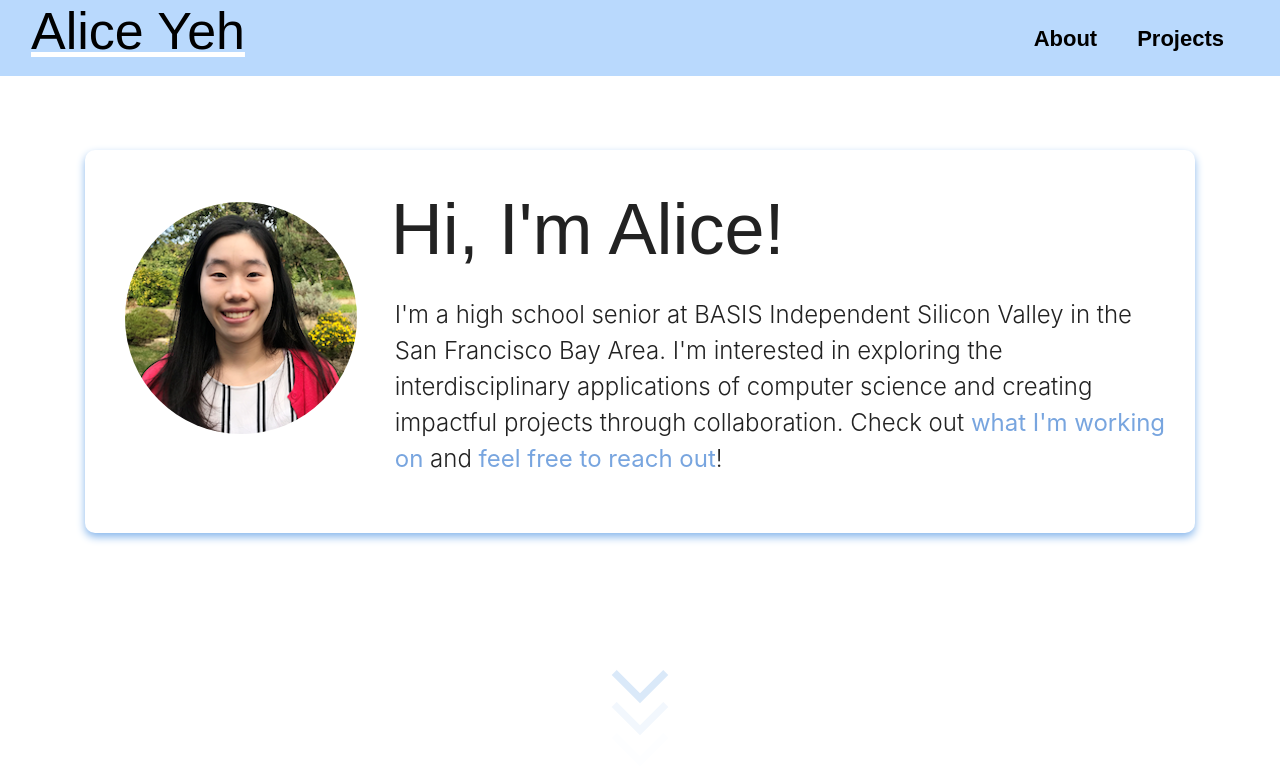
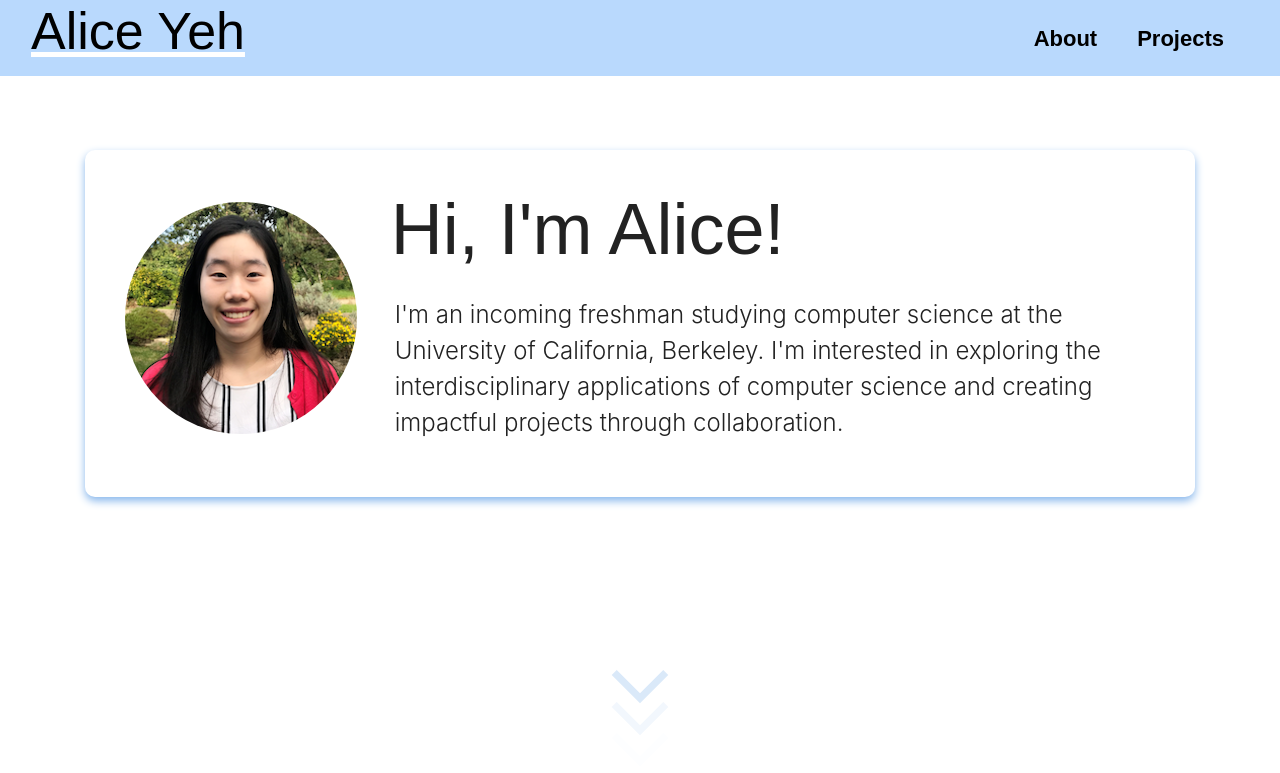
Before and after one commit to AliceYeh12/AliceYeh12.github.io, a Jekyll site: the page built from index.html, in a window 1280 px wide and 900 px high. Shown: the top 773 px of the window. Built offline with Jekyll 4.4.1, drawn with Linux system fonts in a browser that asks for light colours; nearby versions of some CDN libraries; some web fonts are replaced; some of the changed text lies outside the part shown.

Commit message:
Minor updates

```diff
--- a/index.html
+++ b/index.html
@@ -9,8 +9,8 @@ title: Alice Yeh
         </div>
         <div class="blurb" class="jumbotron">
             <h1 class="display-3">Hi, I'm Alice!</h1>
-            <p class="lead">I'm a high school senior at BASIS Independent Silicon Valley in the San Francisco Bay Area. I'm interested in exploring the interdisciplinary
-                applications of computer science and creating impactful projects through collaboration. Check out <a href="#projects">what I'm working on</a> and <a href="#reach-out">feel free to reach out</a>!</p>
+            <p class="lead">I'm an incoming freshman studying computer science at the University of California, Berkeley. I'm interested in exploring the interdisciplinary
+                applications of computer science and creating impactful projects through collaboration.</p>
         </div>
     </div>
 
@@ -27,11 +27,11 @@ title: Alice Yeh
         <h1 class="section-header">&#128204 Currently, I'm...</h1>
         <ul id="current">
             <li class="current-items">Co-founding and developing a startup, which has been 1 of 24 projects accepted to the Mozilla Fix-the-Internet Spring MVP Lab!</li>
-            <li class="current-items">Building and maintaining software tools for the Young Scientists Journal</li>
             <li class="current-items">Working on my <a class="current-items" href="https://siliconvalley.basisindependent.com/author/alicey/" target="_blank">senior project</a>, where I am developing code to analyze and explain nanopore-based sequencing limitations</li>
             <li class="current-items">Attending <em>virtual</em> tech conferences, hackathons, and workshops</li>
+            <li class="current-items">Playing a ton of tabletop games!</li>
         </ul>
-        <p class="current-items lets-talk">Last updated: 4/29/2020</a></p>
+        <p class="current-items lets-talk">Last updated: 6/16/2020</a></p>
     </div>
     <a id="reach-out"><div class="section2"></div></a>
         <h1 class="section-header">&#128587 Let's collaborate!</h1>
```
